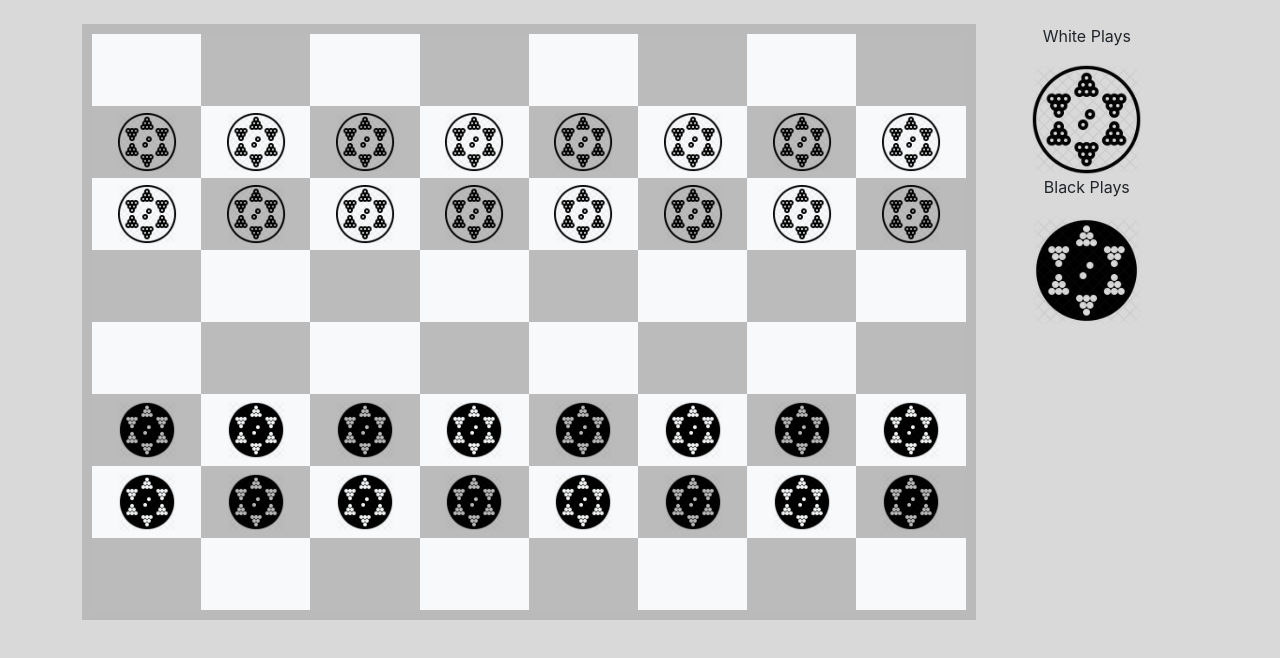
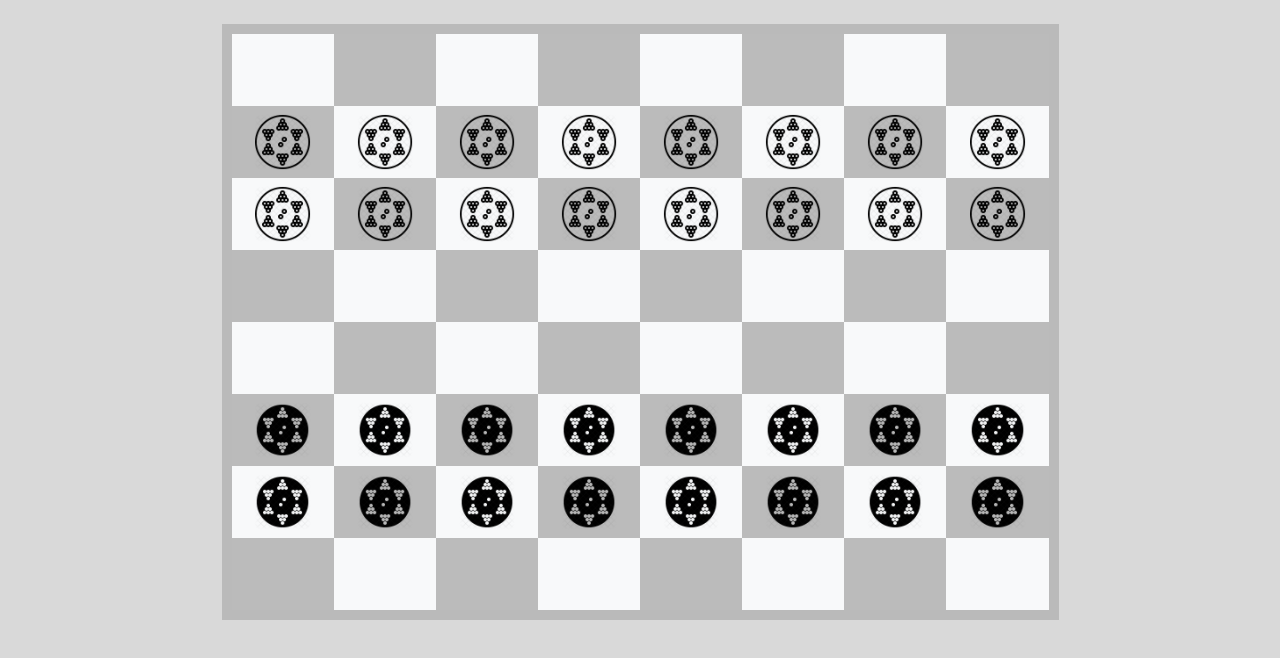
Before and after one commit to erhanask/redux_chekcers_gam, a React (Create React App) app: page / in a window 1280 px wide. Shown: the top 658 px of the page. Built offline with nearby package versions, Linux system fonts and the light colour scheme.

Commit message:
just game end check function needs to be fixed.

```diff
--- /dev/null
+++ b/src/components/GamePattern.js
@@ -0,0 +1,64 @@
+import {useDispatch, useSelector} from "react-redux";
+import {movePiece, setClickedPieceCords, setIsGameEnded, setPlayableSquares} from "../redux/GameSlice/GameSlice";
+import {checkGameEnd} from "../redux/GameSlice/helpers";
+
+
+const GamePattern = () => {
+    let keyIndex = 0;
+    const pattern = useSelector(state => state.game.pattern);
+    const isGameEnded = useSelector(state => state.game.isGameEnded);
+    const handleSquareClick = (e, square) => {
+        if (square.status === 'playable') {
+            dispatch(movePiece(square.cords))
+            dispatch(setIsGameEnded(checkGameEnd(pattern)));
+        }
+    }
+
+    const handlePieceClick = (e, color, sqCoords) => {
+        dispatch(setClickedPieceCords(sqCoords));
+        document.querySelector('.selectedPiece')?.classList.remove('selectedPiece');
+        e.currentTarget.classList.toggle('selectedPiece');
+        dispatch(setPlayableSquares(sqCoords));
+    }
+
+    const movableColor = useSelector(state => state.game.movableColor);
+    const dispatch = useDispatch();
+
+    if (isGameEnded) {
+        return (
+          <div className={`alert alert-danger m-0`}>
+              <span onClick={window.location.reload}>Game is ended click to play again.</span>
+          </div>
+        );
+    }
+    return (
+        pattern.map((row) => {
+                keyIndex++;
+                return (<div key={keyIndex} className={`boardRow row m-0`}>
+                    {row.map((square) => {
+                        keyIndex++
+                        return (
+                            <div key={keyIndex} onClick={(e) => {
+                                handleSquareClick(e, square)
+                            }}
+                                 data-status={square.status}
+                                 className={`boardSquare col p-0 d-flex h-100 ${square.cords} ${(square.cords[0] + square.cords[1]) % 2 === 0 ? `bg-light` : `bg-secondary`} ${square.status === `playable` ? `bg-playable` : ``}`}>
+                                {
+                                    square.status !== 'empty' && square.status !== 'playable' ?
+                                        <img className={`piece m-auto`} alt={square.status}
+                                             src={`/images/${square.status}.png`}
+                                             onClick={(e) => {
+                                                 if (movableColor === square.status) {
+                                                     handlePieceClick(e, square.status, square.cords);
+                                                 }
+                                             }}/> : '\u00A0'
+                                }
+                            </div>
+                        )
+                    })}
+                </div>)
+            })
+    )
+}
+
+export default GamePattern;
--- a/src/components/GameTable.js
+++ b/src/components/GameTable.js
@@ -1,85 +1,13 @@
-import {useDispatch, useSelector} from "react-redux";
-import {setClickedPieceCords, setPlayableSquares, movePiece} from "../redux/GameSlice/GameSlice";
+import GamePattern from "./GamePattern";
 
 
 export const GameTable = () => {
-    const pattern = useSelector(state => state.game.pattern);
-    const movableColor = useSelector(state => state.game.movableColor);
-    const dispatch = useDispatch();
 
-    let keyIndex = 0;
-
-    const handlePieceClick = (e, color, sqCoords) => {
-        dispatch(setClickedPieceCords(sqCoords));
-        document.querySelector('.selectedPiece')?.classList.remove('selectedPiece');
-        e.currentTarget.classList.toggle('selectedPiece');
-        dispatch(setPlayableSquares(sqCoords));
-    }
-
-    const handleSquareClick = (e, square) => {
-        if (square.status === 'playable') {
-            console.log('square');
-            console.log(square);
-            dispatch(movePiece(square.cords))
-            console.log(e.currentTarget.classList, square);
-        }
-    }
-
-    return (<div className={`gameTable container d-flex pt-4`}>
-        <div className={`boardWrapper w-100`}>
-            {pattern.map((row) => {
-                keyIndex++;
-                return (<div key={keyIndex} className={`boardRow row m-0`}>
-                    {row.map((square) => {
-                        keyIndex++
-                        return (
-                            <div key={keyIndex} onClick={(e) => {
-                                handleSquareClick(e, square)
-                            }}
-                                 data-status={square.status}
-                                 className={`boardSquare col p-0 d-flex h-100 ${square.cords} ${(square.cords[0] + square.cords[1]) % 2 === 0 ? `bg-light` : `bg-secondary`} ${square.status === `playable` ? `bg-playable` : ``}`}>
-                                {
-                                    square.status !== 'empty' && square.status !== 'playable' ?
-                                        <img className={`piece m-auto`} alt={square.status}
-                                             src={`/images/${square.status}.png`}
-                                             onClick={(e) => {
-                                                 if (movableColor === square.status) {
-                                                     handlePieceClick(e, square.status, square.cords);
-                                                 }
-                                             }}/> : '\u00A0'
-                                }
-                            </div>
-                        )
-                    })}
-                </div>)
-            })}
-        </div>
-        <div className={`infoWrapper w-25`}>
-            <div>
-                <p>White Plays</p>
-                <img className={`w-50`} alt={`white`} src={`/images/white.png`}/>
-            </div>
-            <div>
-                <p>Black Plays</p>
-                <img className={`w-50`} alt={`black`} src={`/images/black.png`}/>
+    return (
+        <div className={`gameTable container d-flex pt-4`}>
+            <div className={`boardWrapper mx-auto w-75`}>
+                <GamePattern />
             </div>
         </div>
-    </div>);
+    );
 }
-
-
-// {pieces.white.find(piece => JSON.stringify(piece.patternCords) === JSON.stringify(square.cords)) ?
-//     <img className={`piece w-75 m-auto`} alt={`white`}
-//          src={`/images/white.png`}
-//          onClick={(e) => {
-//              if (moveableColor === 'white') {
-//                  handlePieceClick(e, 'white', JSON.stringify(square.cords));
-//              }
-//          }}/> : pieces.black.find(piece => JSON.stringify(piece.patternCords) === JSON.stringify(square.cords)) ?
-//         <img className={`piece w-75 m-auto`} alt={`black`}
-//              src={`/images/black.png`}
-//              onClick={(e) => {
-//                  if (moveableColor === 'black') {
-//                      handlePieceClick(e, 'moveableColor', JSON.stringify(square.cords));
-//                  }
-//              }}/> : '\u00A0'}
--- a/src/redux/GameSlice/GameSlice.js
+++ b/src/redux/GameSlice/GameSlice.js
@@ -1,4 +1,4 @@
-import {createSlice, current} from "@reduxjs/toolkit";
+import {createSlice} from "@reduxjs/toolkit";
 import {playableControl, updatePatternViaMove} from "./helpers";
 
 
@@ -17,17 +17,17 @@ export const GameSlice = createSlice({
         ],
         clickedPieceCords: [],
         movableColor: 'white',
-        playerStatus: 'selecting',
-        beatablePieces: []
+        beatablePieces: [],
+        isGameEnded: false
     },
     reducers: {
         setClickedPieceCords: (state,action) => {
-
             state.clickedPieceCords = action.payload;
-            console.log('clicked function.');
-            console.log(state.clickedPieceCords);
-
-        },setPlayableSquares: (state,action) => {
+        },
+        setIsGameEnded: (state,action) => {
+            state.isGameEnded = action.payload;
+        },
+        setPlayableSquares: (state,action) => {
 
             // Setting current coordinates of piece.
             var currentSquareCord = action.payload;
@@ -37,15 +37,15 @@ export const GameSlice = createSlice({
 
             state.pattern = control.gamePattern
             state.beatablePieces = control.beatablePieces
-            state.playerStatus = 'playing'
         },movePiece: (state, action) => {
             var updatedPattern = updatePatternViaMove(state.pattern, state.clickedPieceCords, action.payload,state.movableColor,state.beatablePieces);
-            state.pattern = updatedPattern;
-            state.movableColor = state.movableColor === 'white' ? 'black' : 'white';
+            state.pattern = updatedPattern.pattern;
+            state.movableColor = updatedPattern.color;
+
         }
     },
 })
 
 
-export const {setClickedPieceCords,setPlayableSquares, movePiece} = GameSlice.actions;
+export const {setClickedPieceCords,setPlayableSquares, movePiece, setIsGameEnded} = GameSlice.actions;
 export default GameSlice.reducer;
--- a/src/redux/GameSlice/helpers.js
+++ b/src/redux/GameSlice/helpers.js
@@ -1,4 +1,15 @@
-import {current} from "@reduxjs/toolkit";
+
+export const checkGameEnd = (pattern) => {
+
+    for (let i = 0; i < pattern.length; i++) {
+        pattern[i].forEach((square, index) => {
+            if (square.status === 'white' || square.status === 'black') {
+                return false;
+            }
+        })
+    }
+    return true;
+}
 
 export const playableControl = (currentCords, pattern, movableColor) => {
 
@@ -75,11 +86,11 @@ export const cleanPlayables = (pattern) => {
 }
 
 export const updatePatternViaMove = (pattern, clickedPiece, clickedSquare, color, beatablePieces) => {
-    console.log(current(pattern), current(clickedPiece), clickedSquare, {'beatables': current(beatablePieces)});
     var clickedSquareXminus = [clickedSquare[0] - 1, clickedSquare[1]];
     var clickedSquareYminus = [clickedSquare[0], clickedSquare[1] - 1];
     var clickedSquareXplus = [clickedSquare[0] + 1, clickedSquare[1]];
     var clickedSquareYplus = [clickedSquare[0], clickedSquare[1] + 1];
+    var changeColor = true;
     for (let i = 0; i < pattern.length; i++) {
         pattern[i].forEach((square, index) => {
 
@@ -98,6 +109,7 @@ export const updatePatternViaMove = (pattern, clickedPiece, clickedSquare, color
                         || JSON.stringify(beatablePieces[j]) === JSON.stringify(clickedSquareXplus)
                         || JSON.stringify(beatablePieces[j]) === JSON.stringify(clickedSquareYplus))) {
                     square.status = 'empty';
+                    changeColor = false;
                 }
             }
 
@@ -108,17 +120,8 @@ export const updatePatternViaMove = (pattern, clickedPiece, clickedSquare, color
         });
     }
 
-    return cleanPlayables(pattern);
+    return {
+        pattern : cleanPlayables(pattern),
+        color: changeColor ? color === 'white' ? 'black' : 'white' : color
+    };
 }
-
-export const filterBeatablesWithClicked = (clickedSquare, beatablePieces) => {
-
-    for (let i = 1; i < beatablePieces.length; i++) {
-
-        if (beatablePieces[i] === clickedSquare[0]) {
-
-        }
-
-    }
-
-}
```
